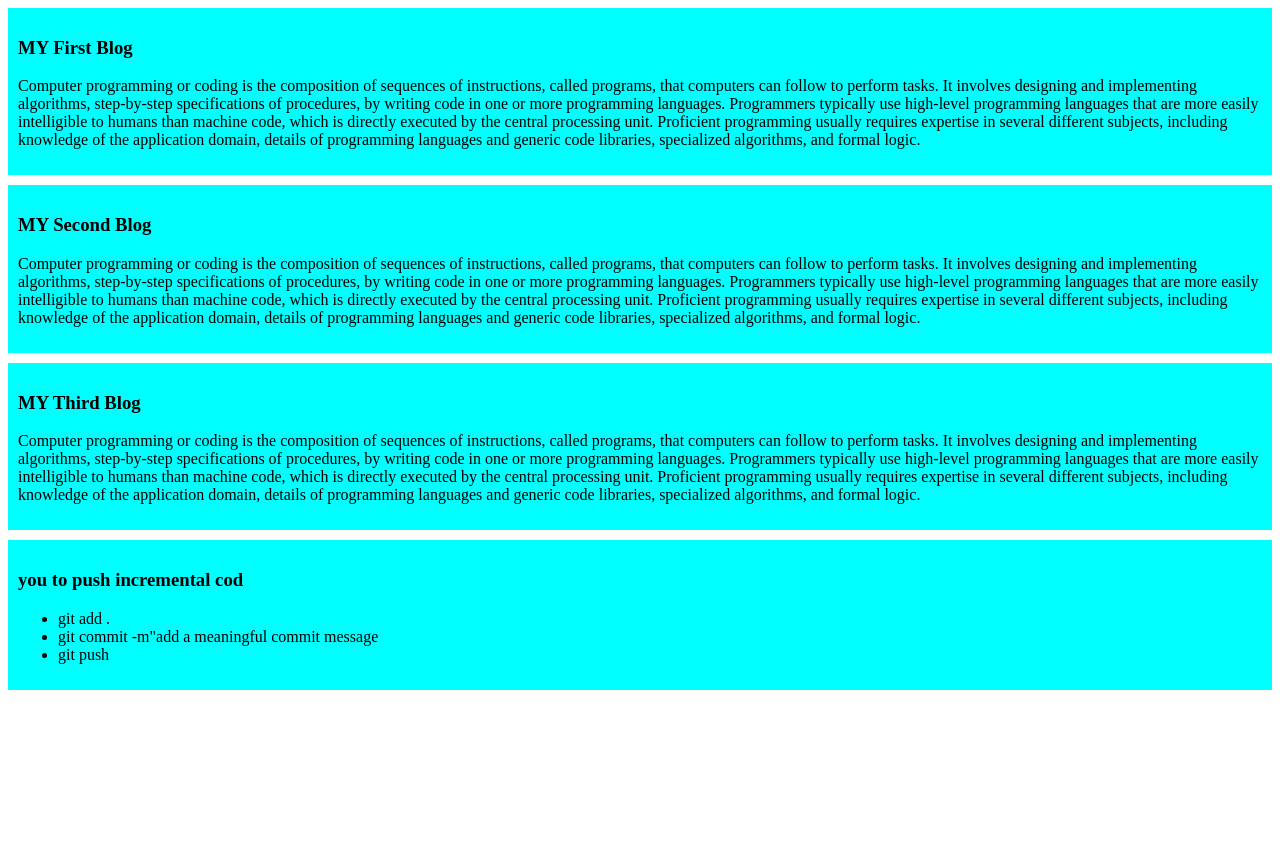
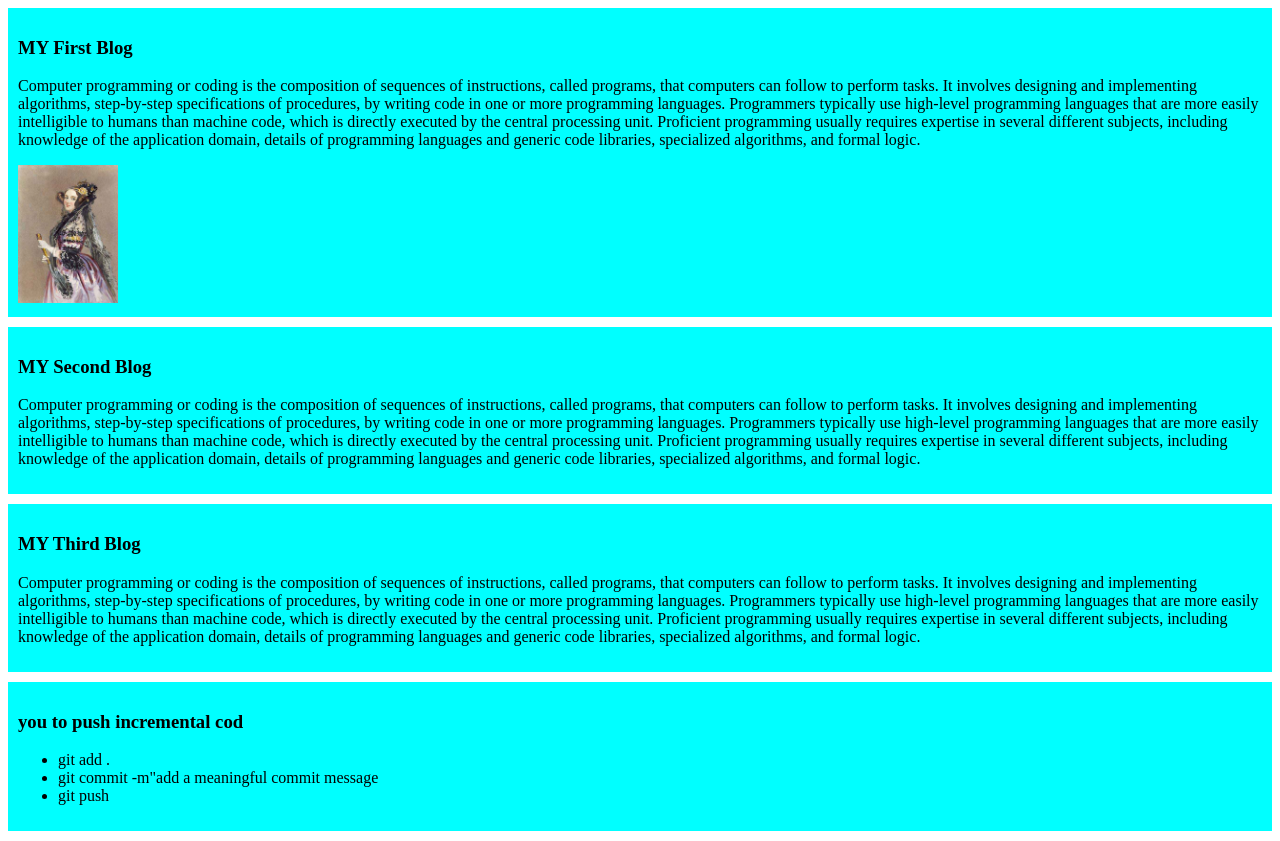
Before and after one commit to AsifIslamBisal/My-Simple-Website, a plain HTML site: page index.html in a window 1280 px wide. Before the commit the page ends 800 px from the top, so only its background shows below. Drawn offline with Linux system fonts and the light colour scheme.

Commit message:
added meaningfull line

```diff
--- a/index.html
+++ b/index.html
@@ -18,7 +18,9 @@
                  Proficient programming usually requires expertise in several different subjects,
                  including knowledge of the application domain, details of programming languages and generic code libraries,
                   specialized algorithms, and formal logic.</p>
-    </div>
+
+                  <img width="100px" src="img/Ada_lovelace.jpg" alt="">
+                </div>
     <div>
         <h3>MY Second Blog</h3>
         <p>Computer programming or coding is the composition of sequences of instructions, called programs,
```
Also changed, not shown: img/Ada_lovelace.jpg (added).
